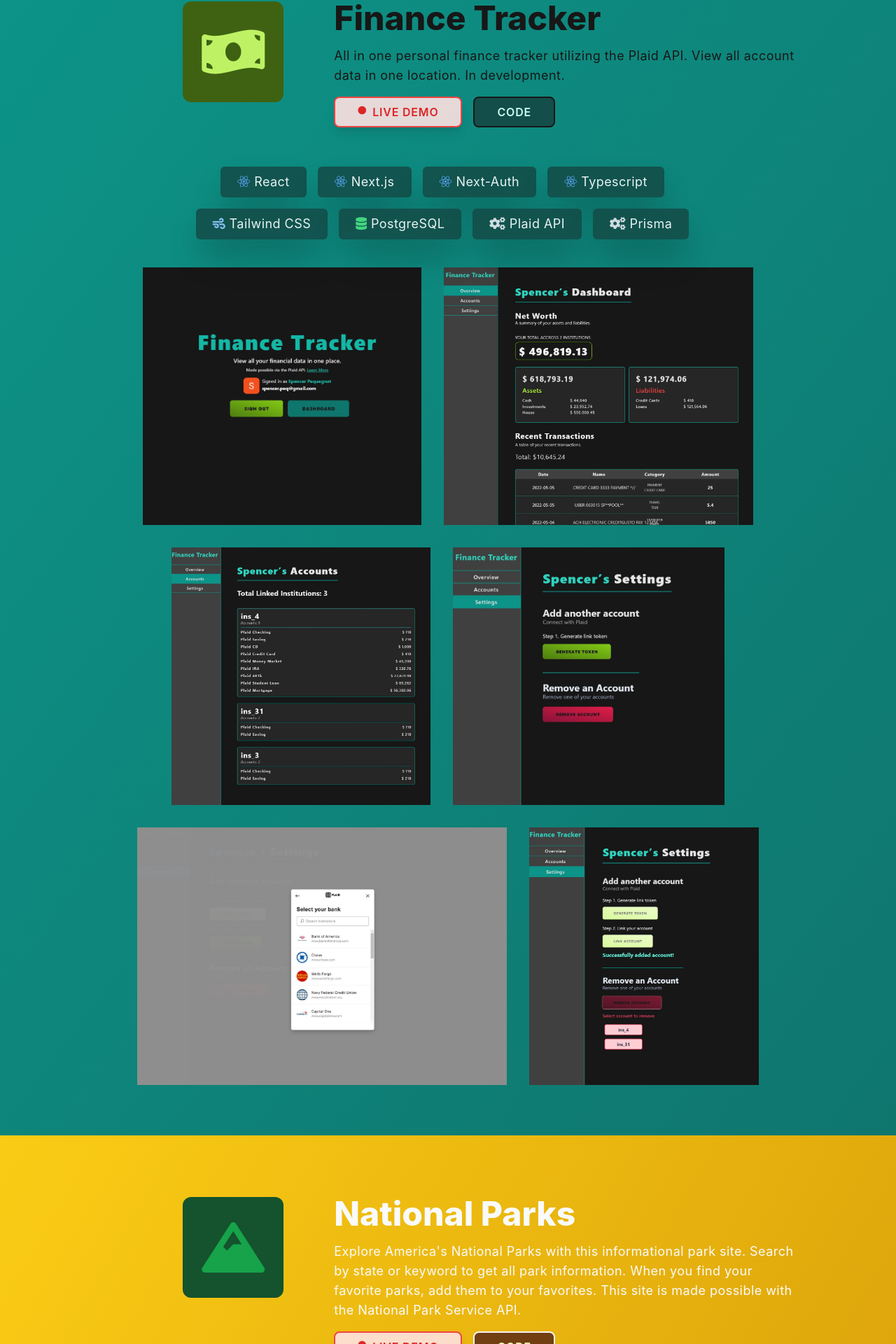
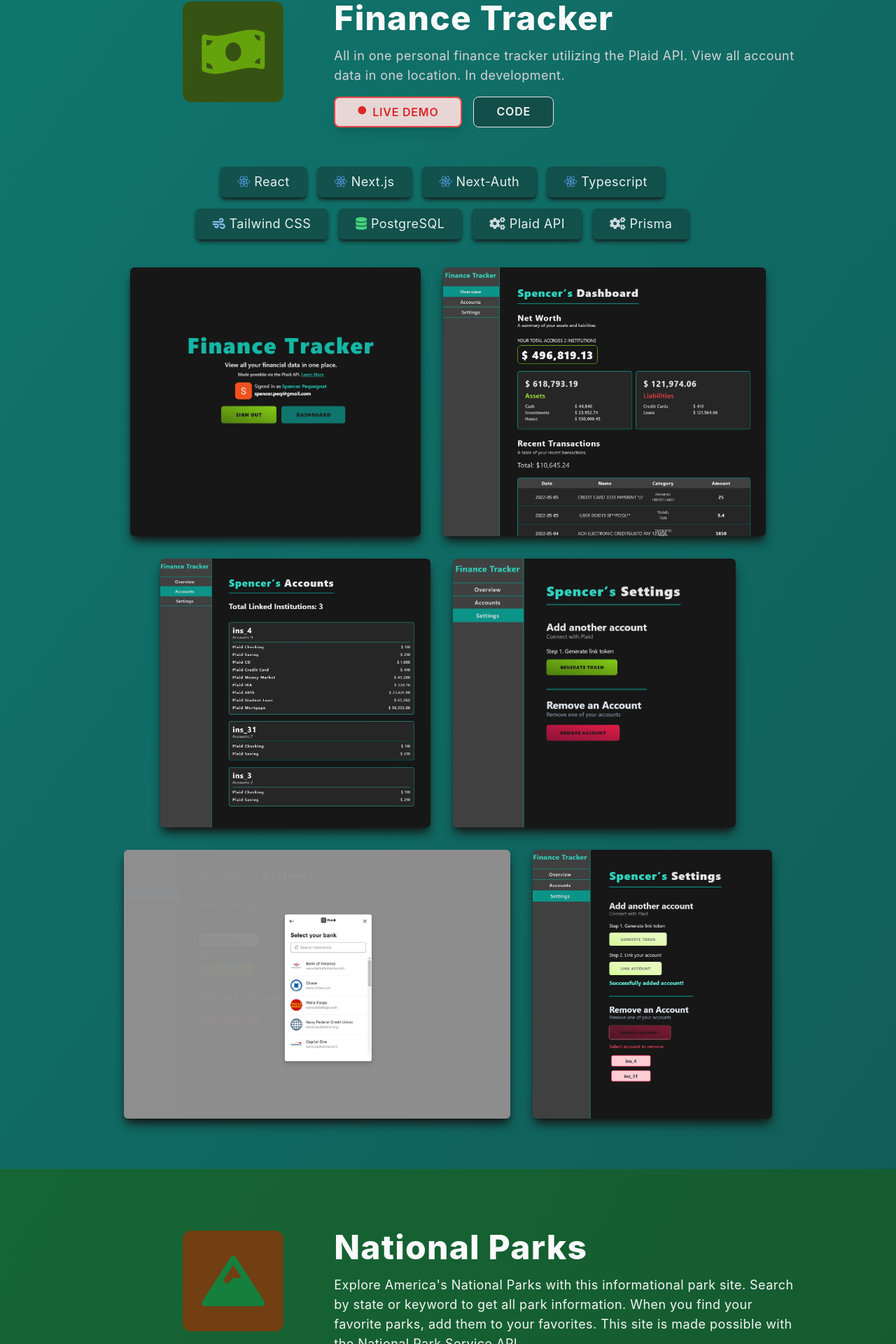
Before and after one commit to spenpeq-cav/portfolio-v2, a React (Create React App) app: page / in a window 1280 px wide. Shown: the part 618-2538 px from the top of the page at 70% size. Built offline with nearby package versions, Linux system fonts and the light colour scheme; the HTML template or start-up script is replaced by a standard one.

Commit message:
Change styling project images, minor styling others

```diff
--- a/src/components/ProjectEcommerce.tsx
+++ b/src/components/ProjectEcommerce.tsx
@@ -39,7 +39,7 @@
           </div>
         </div>
       </div>
-      <div className="px-4">
+      <div className="lg:px-56">
         <ul className="list-none flex flex-wrap py-4 justify-center">
           <li className="bg-gray-900 tech-labels">
             <i className="fab fa-react text-blue-400"></i> React
@@ -74,22 +74,18 @@
         </ul>
       </div>
       <div className="flex flex-wrap justify-center">
-        <img
-          className="mb-4 px-6 py-2 md:px-12 lg:h-96 lg:w-auto lg:px-4"
-          src="images/store1.jpg"
-        />
-        <img
-          className="mb-4 px-6 py-2 md:px-12 lg:h-96 lg:w-auto lg:px-4"
-          src="images/store2.jpg"
-        />
-        <img
-          className="mb-4 px-6 py-2 md:px-12 lg:h-96 lg:w-auto lg:px-4"
-          src="images/store4.jpg"
-        />
-        <img
-          className="mb-4 px-6 py-2 md:px-12 lg:h-96 lg:w-auto lg:px-4"
-          src="images/store5.jpg"
-        />
+        <div className="px-6 py-2 md:px-12 lg:px-4">
+          <img className="image-style" src="images/store1.jpg" />
+        </div>
+        <div className="px-6 py-2 md:px-12 lg:px-4">
+          <img className="image-style" src="images/store2.jpg" />
+        </div>
+        <div className="px-6 py-2 md:px-12 lg:px-4">
+          <img className="image-style" src="images/store3.jpg" />
+        </div>
+        <div className="px-6 py-2 md:px-12 lg:px-4">
+          <img className="image-style" src="images/store4.jpg" />
+        </div>
       </div>
     </div>
   );
--- a/src/components/ProjectFinanceTracker.tsx
+++ b/src/components/ProjectFinanceTracker.tsx
@@ -2,15 +2,15 @@
 
 function ProjectFinanceTracker() {
   return (
-    <div className="bg-gradient-to-tl from-teal-700 to-teal-600 py-12">
+    <div className="bg-gradient-to-tl from-teal-800 to-teal-700 py-12">
       <div className="grid grid-cols-3 gap-2 px-8 py-10 xl:px-36">
         {/* <img className="w-24 h-24 col-span-1 mx-auto md:w-36 md:h-36" src="img/placeholder.png" /> */}
-        <i className="fas fa-money-bill-wave flex flex-col bg-lime-800 rounded-xl text-lime-300 text-center text-5xl md:text-7xl justify-center w-24 h-24 col-span-1 mx-auto md:w-36 md:h-36 lg:mr-16"></i>
+        <i className="fas fa-money-bill-wave flex flex-col bg-lime-900 rounded-xl text-lime-600 text-center text-5xl md:text-7xl justify-center w-24 h-24 col-span-1 mx-auto md:w-36 md:h-36 lg:mr-16"></i>
         <div className="col-span-2">
-          <h1 className="text-neutral-900 text-gradient-to-tl from-blue-700 to-blue-500 text-5xl font-extrabold flex">
+          <h1 className="text-neutral-50 text-gradient-to-tl from-blue-700 to-blue-500 text-5xl font-extrabold flex tracking-wide">
             Finance Tracker
           </h1>
-          <p className="text-neutral-900 tracking-wide py-4 text-left text-lg">
+          <p className="text-neutral-300 tracking-wide py-4 text-left text-lg">
             {" "}
             All in one personal finance tracker utilizing the Plaid API. View
             all account data in one location. In development.
@@ -66,30 +66,42 @@
         </ul>
       </div>
       <div className="flex flex-wrap justify-center">
+        <div className="px-6 py-2 md:px-12 lg:px-4">
           <img
-          className="mb-4 px-6 py-2 md:px-12 lg:h-96 lg:w-max lg:px-4"
+            className="image-style"
             src="images/finance_pic_1.jpg"
           />
+        </div>
+        <div className="px-6 py-2 md:px-12 lg:px-4">
           <img
-          className="mb-4 px-6 py-2 md:px-12 lg:h-96 lg:w-max lg:px-4"
+            className="image-style"
             src="images/finance_pic_2.jpg"
           />
+        </div>
+        <div className="px-6 py-2 md:px-12 lg:px-4">
           <img
-          className="mb-4 px-6 py-2 md:px-12 lg:h-96 lg:w-max lg:px-4"
+            className="image-style"
             src="images/finance_pic_6.jpg"
           />
+        </div>
+        <div className="px-6 py-2 md:px-12 lg:px-4">
           <img
-          className="mb-4 px-6 py-2 md:px-12 lg:h-96 lg:w-max lg:px-4"
+            className="image-style"
             src="images/finance_pic_3.jpg"
           />
+        </div>
+        <div className="px-6 py-2 md:px-12 lg:px-4">
           <img
-          className="mb-4 px-6 py-2 md:px-12 lg:h-96 lg:w-max lg:px-4"
+            className="image-style"
             src="images/finance_pic_4.jpg"
           />
+        </div>
+        <div className="px-6 py-2 md:px-12 lg:px-4">
           <img
-          className="mb-4 px-6 py-2 md:px-12 lg:h-96 lg:w-max lg:px-4"
+            className="image-style"
             src="images/finance_pic_5.jpg"
           />
+        </div>
       </div>
     </div>
   );
--- a/src/components/ProjectNationalParks.tsx
+++ b/src/components/ProjectNationalParks.tsx
@@ -2,15 +2,15 @@
 
 function ProjectNationalParks() {
   return (
-    <div className="bg-gradient-to-tl from-yellow-600 to-yellow-400 py-12">
+    <div className="bg-gradient-to-tl from-green-900 to-green-800 py-12">
       <div className="grid grid-cols-3 gap-2 px-8 py-10 xl:px-36">
         {/* <img className="w-24 h-24 col-span-1 mx-auto md:w-36 md:h-36" src="img/placeholder.png" /> */}
-        <i className="fas fa-mountain flex flex-col bg-green-900 rounded-xl text-green-600 text-center text-5xl md:text-7xl justify-center w-24 h-24 col-span-1 mx-auto md:w-36 md:h-36 lg:mr-16"></i>
+        <i className="fas fa-mountain flex flex-col bg-yellow-900 rounded-xl text-green-700 text-center text-5xl md:text-7xl justify-center w-24 h-24 col-span-1 mx-auto md:w-36 md:h-36 lg:mr-16"></i>
         <div className="col-span-2">
-          <h1 className="text-gray-50 text-gradient-to-tl from-blue-700 to-blue-500 text-5xl font-extrabold flex">
+          <h1 className="text-neutral-50 text-gradient-to-tl from-blue-700 to-blue-500 text-5xl font-extrabold flex tracking-wide">
             National Parks
           </h1>
-          <p className="text-gray-50 tracking-wide py-4 text-left text-lg">
+          <p className="text-neutral-100 tracking-wide py-4 text-left text-lg">
             Explore America's National Parks with this informational park site.
             Search by state or keyword to get all park information. When you
             find your favorite parks, add them to your favorites. This site is
@@ -71,7 +71,7 @@
             <i className="fas fa-cogs text-green-400"></i> Mongoose
           </li>
           <li className="bg-yellow-900 tech-labels">
-            <i className="fas fa-cogs text-gray-200"></i> NPS API
+            <i className="fas fa-cogs text-neutral-200"></i> NPS API
           </li>
           <li className="bg-yellow-900 tech-labels">
             {" "}
@@ -81,30 +81,24 @@
         </ul>
       </div>
       <div className="flex flex-wrap justify-center">
-        <img
-          className="mb-4 px-6 py-2 md:px-12 lg:h-96 lg:w-max lg:px-4"
-          src="images/nat-photo-1.jpg"
-        />
-        <img
-          className="mb-4 px-6 py-2 md:px-12 lg:h-96 lg:w-max lg:px-4"
-          src="images/nat-photo-2.jpg"
-        />
-        <img
-          className="mb-4 px-6 py-2 md:px-12 lg:h-96 lg:w-max lg:px-4"
-          src="images/nat-photo-3.jpg"
-        />
-        <img
-          className="mb-4 px-6 py-2 md:px-12 lg:h-96 lg:w-max lg:px-4"
-          src="images/nat-photo-4.jpg"
-        />
-        <img
-          className="mb-4 px-6 py-2 md:px-12 lg:h-96 lg:w-max lg:px-4"
-          src="images/nat-photo-5.jpg"
-        />
-        <img
-          className="mb-4 px-6 py-2 md:px-12 lg:h-96 lg:w-max lg:px-4"
-          src="images/nat-photo-6.jpg"
-        />
+        <div className="px-6 py-2 md:px-12 lg:px-4">
+          <img className="image-style" src="images/nat-photo-1.jpg" />
+        </div>
+        <div className="px-6 py-2 md:px-12 lg:px-4">
+          <img className="image-style" src="images/nat-photo-2.jpg" />
+        </div>
+        <div className="px-6 py-2 md:px-12 lg:px-4">
+          <img className="image-style" src="images/nat-photo-3.jpg" />
+        </div>
+        <div className="px-6 py-2 md:px-12 lg:px-4">
+          <img className="image-style" src="images/nat-photo-4.jpg" />
+        </div>
+        <div className="px-6 py-2 md:px-12 lg:px-4">
+          <img className="image-style" src="images/nat-photo-5.jpg" />
+        </div>
+        <div className="px-6 py-2 md:px-12 lg:px-4">
+          <img className="image-style" src="images/nat-photo-6.jpg" />
+        </div>
       </div>
     </div>
   );
--- a/src/index.css
+++ b/src/index.css
@@ -8,24 +8,24 @@
       uppercase tracking-wider font-semibold text-sm sm:text-base duration-500 ease-in-out hover:scale-105
   }
   .btn-primary1 {
-      @apply bg-yellow-900 hover:bg-yellow-600
-      focus:ring-yellow-900 focus:ring-opacity-50
-      active:bg-yellow-400 text-yellow-100 hover:-translate-y-1 border-2 border-neutral-100;
+      @apply bg-yellow-900 hover:bg-green-800
+      focus:ring-green-200 focus:ring-opacity-50
+      active:bg-green-700 text-green-100 hover:-translate-y-1 border border-neutral-100;
   }
   .btn-primary2 {
       @apply bg-neutral-800 hover:bg-neutral-600
       focus:ring-neutral-800 focus:ring-opacity-50
-      active:bg-neutral-500 text-neutral-100 hover:-translate-y-1 border-2 border-neutral-100;
+      active:bg-neutral-500 text-neutral-100 hover:-translate-y-1 border border-neutral-100;
   }
   .btn-primary3 {
       @apply bg-indigo-700 hover:bg-indigo-500
       focus:ring-indigo-600 focus:ring-opacity-50
-      active:bg-indigo-400 text-indigo-100 hover:-translate-y-1 border-2 border-neutral-100;
+      active:bg-indigo-400 text-indigo-100 hover:-translate-y-1 border border-neutral-100;
   }
   .btn-primary4 {
-      @apply bg-teal-900 hover:bg-teal-500
-      focus:ring-teal-600 focus:ring-opacity-50
-      active:bg-teal-400 text-teal-100 hover:-translate-y-1 border-2 border-neutral-900 hover:text-neutral-900;
+      @apply bg-teal-900 hover:bg-teal-700
+      focus:ring-teal-600 focus:ring-opacity-20
+      active:bg-teal-600 text-neutral-100 hover:-translate-y-1 border border-neutral-200 hover:text-neutral-900;
   }
   .btn-secondary {
       @apply bg-neutral-300 hover:bg-neutral-200
@@ -43,7 +43,11 @@
   }
 
   .tech-labels {
-      @apply mr-4 mb-4 px-6 py-2 opacity-90 text-white rounded-md tracking-wide shadow-2xl drop-shadow-2xl text-lg
+      @apply mr-4 mb-4 px-6 py-2 opacity-90 text-white rounded-md tracking-wide shadow-md shadow-neutral-900 text-lg
+  }
+
+  .image-style {
+      @apply mb-4 lg:h-96 lg:w-max shadow-lg shadow-neutral-900 rounded-md
   }
 
 }
```
Lines whose indentation alone changed are shown as unchanged.
